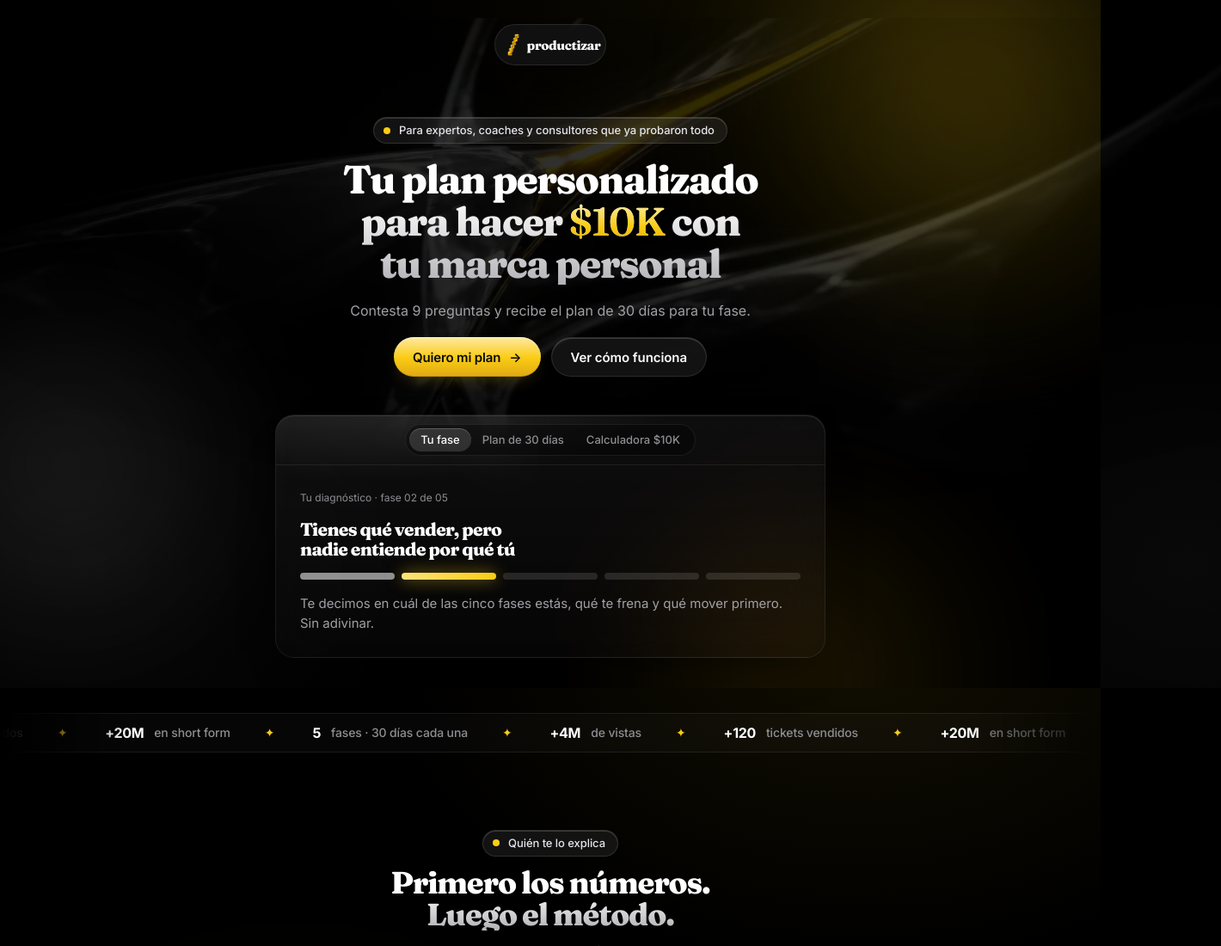
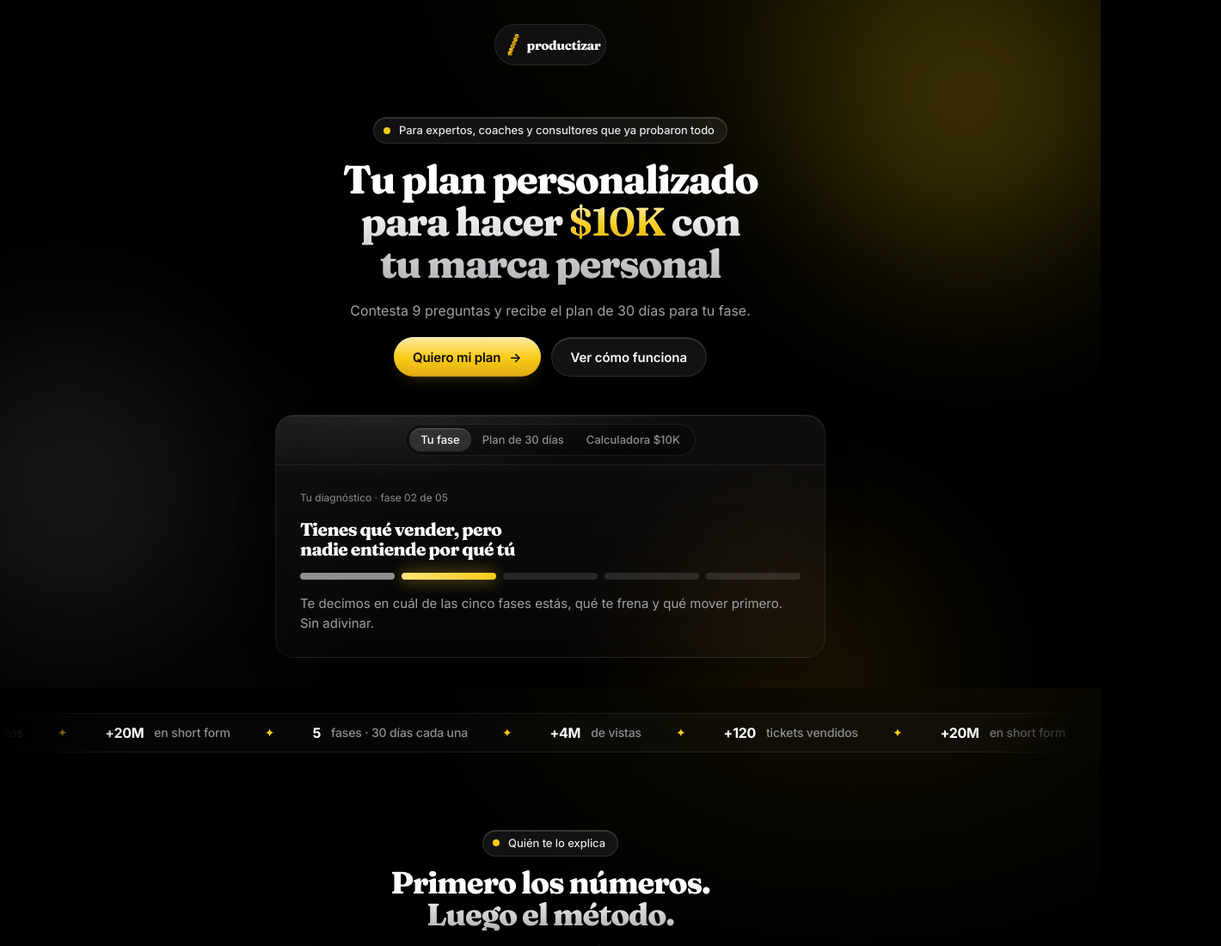
Before and after one commit to checoperezcuadragonzalez-pixel/productizar.co, a plain HTML site: page index.html in a window 1280 px wide. Shown: the top 1100 px of the page at 86% size, 1420 px wide, since content can reach past the window. Drawn offline with Linux system fonts and the light colour scheme.

Commit message:
Quita la textura cromada del hero
Co-Authored-By: Claude Sonnet 5.5 <noreply@anthropic.com>
Claude-Session: https://claude.ai/code/session_01FeqHH9ayr4WsGtEckNKmjz

```diff
--- a/assets/landing.css
+++ b/assets/landing.css
@@ -287,11 +287,6 @@ input[type=range]::-moz-range-thumb { width: 28px; height: 28px; border: 0; bord
 #landing .hero { position: relative; padding: clamp(28px, 5vw, 60px) 0 0; }
 #landing .hero .wrap { position: relative; gap: clamp(28px, 4vw, 44px); }
 #landing .hero-copy { gap: 18px; }
-.hero-chrome { position: absolute; inset: -8% -10% auto -10%; height: 78%; z-index: -1; pointer-events: none; opacity: .2;
-  background: url(/assets/chrome.webp) center/cover no-repeat;
-  -webkit-mask-image: radial-gradient(60% 62% at 62% 40%, #000 18%, transparent 100%); mask-image: radial-gradient(60% 62% at 62% 40%, #000 18%, transparent 100%);
-  animation: chromeDrift 26s var(--curve) infinite alternate; }
-@keyframes chromeDrift { to { transform: translate3d(-2%, 3%, 0) scale(1.06); } }
 .pill { font-size: 13px; padding: 8px 14px 8px 11px; }
 #landing .hero h1 { font-size: clamp(28px, 3.9vw, 46px); max-width: 22ch; }
 #landing .hero .lead { font-size: clamp(14.5px, 1.3vw, 16px); }
@@ -336,7 +331,7 @@ input[type=range]::-moz-range-thumb { width: 28px; height: 28px; border: 0; bord
   transition: opacity 1s var(--curve), transform 1.1s var(--curve), filter 1s var(--curve), border-color .6s var(--curve), background .6s var(--curve); transition-delay: var(--d, 0ms); }
 .js .rv.in { opacity: 1; transform: none; filter: none; }
 .js .rv.in.g.hov:hover { transform: translateY(-3px); }
-@media (prefers-reduced-motion: reduce) { .cursor-light, .hero-chrome, .final-cta .ring { animation: none !important; } .js .rv { filter: none; } }
+@media (prefers-reduced-motion: reduce) { .cursor-light, .final-cta .ring { animation: none !important; } .js .rv { filter: none; } }
 @media (hover: none) { .cursor-light { display: none; } }
 @media (max-width: 480px) { .nav-pill.show .btn { max-width: 150px; } }
 
--- a/index.html
+++ b/index.html
@@ -32,7 +32,6 @@
 <!-- ================= LANDING ================= -->
 <main id="landing">
   <section class="hero solo-hero">
-    <div class="hero-chrome" aria-hidden="true"></div>
     <div class="wrap">
       <div class="hero-copy">
         <span class="pill"><span class="dot"></span>Para expertos, coaches y consultores que ya probaron todo</span>
```
Also changed, not shown: assets/chrome.webp (deleted).
